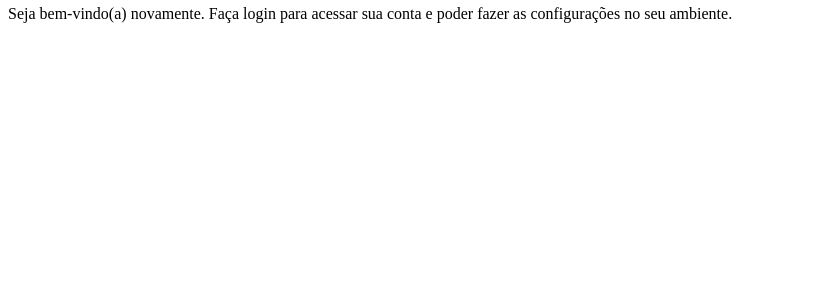
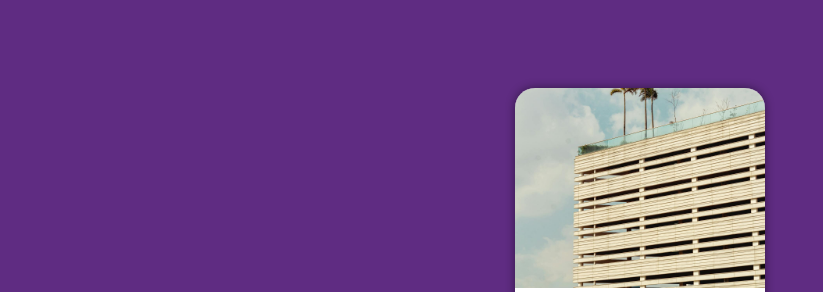
Before and after one commit to cauagm/projeto-login, a plain HTML site: page index.html in a window 1280 px wide. Shown: the part 62-354 px from the top of the page, without its empty margins (0-823 px from the left). Drawn offline with Linux system fonts and the light colour scheme.

Commit message:
atualizei o projeto

```diff
--- a/estilos/style.css
+++ b/estilos/style.css
@@ -5,3 +5,48 @@
     Verde: #49a09d
     Lilás: #5f2c82
 */
+
+* {
+    font-family: system-ui, -apple-system, BlinkMacSystemFont, 'Segoe UI', Roboto, Oxygen, Ubuntu, Cantarell, 'Open Sans', 'Helvetica Neue', sans-serif;
+    margin: 0px;
+    padding: 0px;
+    box-sizing: border-box;
+}
+
+body, html {
+    background-color: #5f2c82;
+    height: 100vh;
+    width: 100vw;
+}
+
+main {
+    position: relative;
+    height: 100vh;
+    width: 100vw;
+}
+
+section#login {
+    position: absolute;
+    top: 50%;
+    left: 50%;
+    transform: translate(-50%, -50%);
+    overflow: hidden;
+    background-color: white;
+    width: 250px;
+    height: 500px;
+    border-radius: 20px;
+    box-shadow: 0px 0px 10px rgba(0, 0, 0, 0.466)
+}
+
+section#login > div#imagem {
+    display: block;
+    background: #5f2c82 url(../imagens/metal.jpg) no-repeat;
+    background-size: cover;
+    background-position: left bottom;
+    height: 200px;
+}
+
+section#login > div#form {
+    display: block;
+    padding: 10px;
+}
```
Also changed, not shown: imagens/metal.jpg (renamed from imagens/pexels-bruthethe-2747595.jpg).
